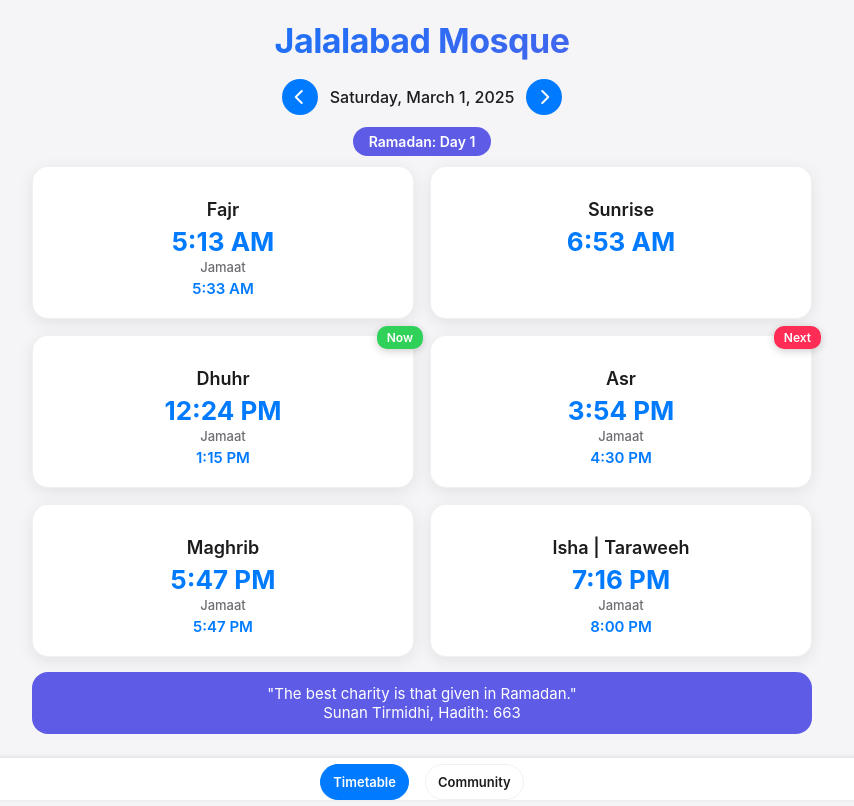
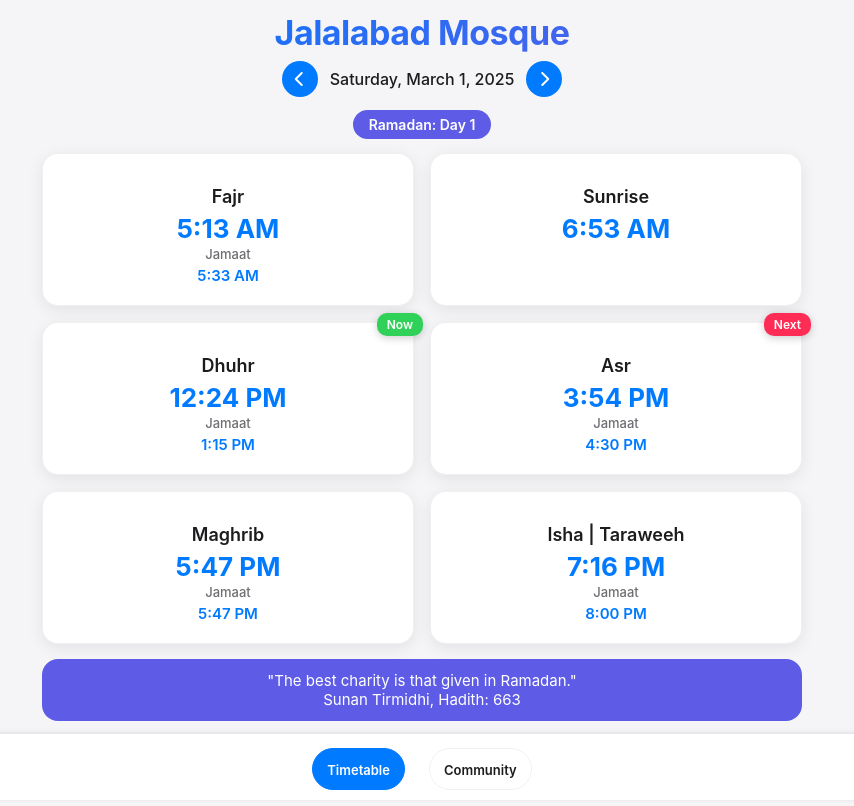
Before and after one commit to CarpeDiemJay/CarpeDiemJay.github.io, a plain HTML site: page index.html in a window 1280 px wide. Shown: the whole page, without its empty margins (218-1072 px from the left). Drawn offline with Linux system fonts and the light colour scheme; some icons are missing.

Commit message:
Update index.html

```diff
--- a/index.html
+++ b/index.html
@@ -3,7 +3,6 @@
 <head>
   <meta charset="UTF-8" />
   <meta name="viewport" content="width=device-width, maximum-scale=1.0, user-scalable=no" />
-  <link rel="apple-touch-icon" sizes="180x180" href="https://github.com/CarpeDiemJay/CarpeDiemJay.github.io/blob/main/images/185X180.png?raw=true">
   <title>Jalalabad Mosque</title>
   <!-- Weather Icons by Erik Flowers (v2.0.9) -->
   <link
@@ -15,7 +14,7 @@
   />
   <!-- Font Awesome for nicer arrow icons -->
   <link rel="stylesheet" href="https://cdnjs.cloudflare.com/ajax/libs/font-awesome/6.2.1/css/all.min.css" crossorigin="anonymous" referrerpolicy="no-referrer" />
-  <link rel="icon" href="https://github.com/CarpeDiemJay/CarpeDiemJay.github.io/blob/f84bae6385c380ca92ca665088dd4b49e2897e21/images/jalalabad_logo_v1.png?raw=true" type="image/png">
+
   <style>
     :root {
       /* Core Colors */
@@ -78,26 +77,24 @@
       max-width: 800px;
       width: 100%;
       margin: 0 auto;
-      /* Decreased top padding from 20px to 10px to pull content up */
-      padding: 10px;
-      /* Also reduced bottom padding from 60px to 50px for a tighter fit */
-      padding-bottom: 50px;
+      /* Slightly less top padding, a bit more bottom padding to accommodate nav */
+      padding: 12px 20px;
+      padding-bottom: 70px;
       flex: 1;
     }
 
     /* Header */
     header {
       text-align: center;
-      /* Reduced margin-bottom and adjusted padding to reduce blank space */
-      margin-bottom: 10px;
-      padding: 10px 0 8px;
+      margin-bottom: 8px;
+      padding: 0; /* Removing extra padding so title is lifted up */
       position: relative;
     }
     header h1 {
       font-size: var(--title-font-size);
       font-weight: var(--title-weight);
       letter-spacing: -0.5px;
-      margin-bottom: 0;
+      margin: 0; /* No extra margin below the title */
       background: linear-gradient(135deg, var(--primary-color), var(--accent-color));
       -webkit-background-clip: text;
       -webkit-text-fill-color: transparent;
@@ -107,8 +104,7 @@
     /* Date & Ramadan Info */
     .date-section {
       text-align: center;
-      /* Reduced margins so the date is closer to the header */
-      margin: 5px 0 10px;
+      margin: 8px 0 14px;
       display: flex;
       flex-direction: column;
       align-items: center;
@@ -116,7 +112,7 @@
     .date-display {
       font-weight: 500;
       font-size: 16px;
-      margin-bottom: 4px;
+      margin-bottom: 5px;
       display: flex;
       align-items: center;
       gap: 12px;
@@ -166,14 +162,14 @@
       display: grid;
       grid-template-columns: repeat(auto-fit, minmax(280px, 1fr));
       gap: 16px;
-      margin-bottom: 15px; /* Slightly reduced from 20px */
+      margin-bottom: 15px;
     }
 
     /* Prayer Card */
     .prayer-card {
       background-color: var(--card-bg);
       border-radius: var(--border-radius);
-      padding: 20px; /* Reduced from 24px */
+      padding: 20px;
       box-shadow: var(--shadow);
       border: 1px solid var(--border-color);
       display: flex;
@@ -205,8 +201,8 @@
 
     /* Prayer Icon */
     .prayer-icon {
-      font-size: 42px; /* Slightly smaller than 45px */
-      margin-bottom: 12px; /* Slightly reduced margin */
+      font-size: 42px;
+      margin-bottom: 12px;
       color: var(--primary-color);
       flex-shrink: 0;
     }
@@ -215,7 +211,7 @@
     .prayer-name {
       font-size: 18px;
       font-weight: 600;
-      margin-bottom: 6px; /* Reduced */
+      margin-bottom: 6px;
       text-align: center;
     }
     .prayer-label {
@@ -262,10 +258,10 @@
     .community-card {
       background-color: var(--card-bg);
       border-radius: var(--border-radius);
-      padding: 16px; /* Slightly reduced */
+      padding: 16px;
       box-shadow: var(--shadow);
       border: 1px solid var(--border-color);
-      margin-bottom: 16px; /* Slightly reduced */
+      margin-bottom: 16px;
       position: relative;
     }
     .announcement-badge {
@@ -314,12 +310,12 @@
     /* Hadith Footer (only on Timetable Section) */
     .hadith-footer {
       text-align: center;
-      margin: 15px 0; /* Reduced from 20px */
-      padding: 12px;  /* Reduced from 16px */
+      margin: 15px 0;
+      padding: 12px;
       background-color: var(--accent-color);
       color: #fff;
       border-radius: var(--border-radius);
-      font-size: 15px; /* Slightly smaller */
+      font-size: 15px;
     }
 
     /* Bottom Nav (Pill-based) */
@@ -330,13 +326,13 @@
       width: 100%;
       background-color: var(--card-bg);
       /* Use safe-area inset for iOS devices with home indicator */
-      padding-bottom: env(safe-area-inset-bottom);
+      padding-bottom: calc(env(safe-area-inset-bottom) + 10px);
       box-shadow: 0 -1px 5px rgba(0,0,0,0.1);
       display: flex;
       justify-content: center;
       align-items: center;
-      /* Slightly reduced top padding for more balanced look */
-      padding-top: 6px;
+      /* More top padding for a less "squeezed" look */
+      padding-top: 14px;
       z-index: 999;
     }
     .nav-pill {
@@ -344,8 +340,8 @@
       flex-direction: column;
       align-items: center;
       justify-content: center;
-      margin: 0 8px; /* Slightly less horizontal spacing */
-      padding: 8px 12px; /* Slightly smaller padding */
+      margin: 0 12px;
+      padding: 10px 14px;
       border-radius: 30px;
       font-size: var(--nav-font-size);
       font-weight: 600;
@@ -356,8 +352,8 @@
       transition: background-color 0.3s ease, color 0.3s ease;
     }
     .nav-pill i {
-      font-size: 20px; /* Slightly smaller icon size */
-      margin-bottom: 2px; /* Slightly reduced spacing */
+      font-size: 20px;
+      margin-bottom: 4px;
     }
     .nav-pill span {
       display: block;
@@ -702,7 +698,6 @@
           ? `Ramadan: Day ${ramadanDay}`
           : 'Ramadan has ended';
       } else {
-        // If no matching row => possibly before or after Ramadan
         const ramadanStart = new Date(2025, 1, 28); // Feb 28, 2025
         if (now < ramadanStart) {
           const diffDays = Math.ceil((ramadanStart - now) / (1000 * 60 * 60 * 24));
```
